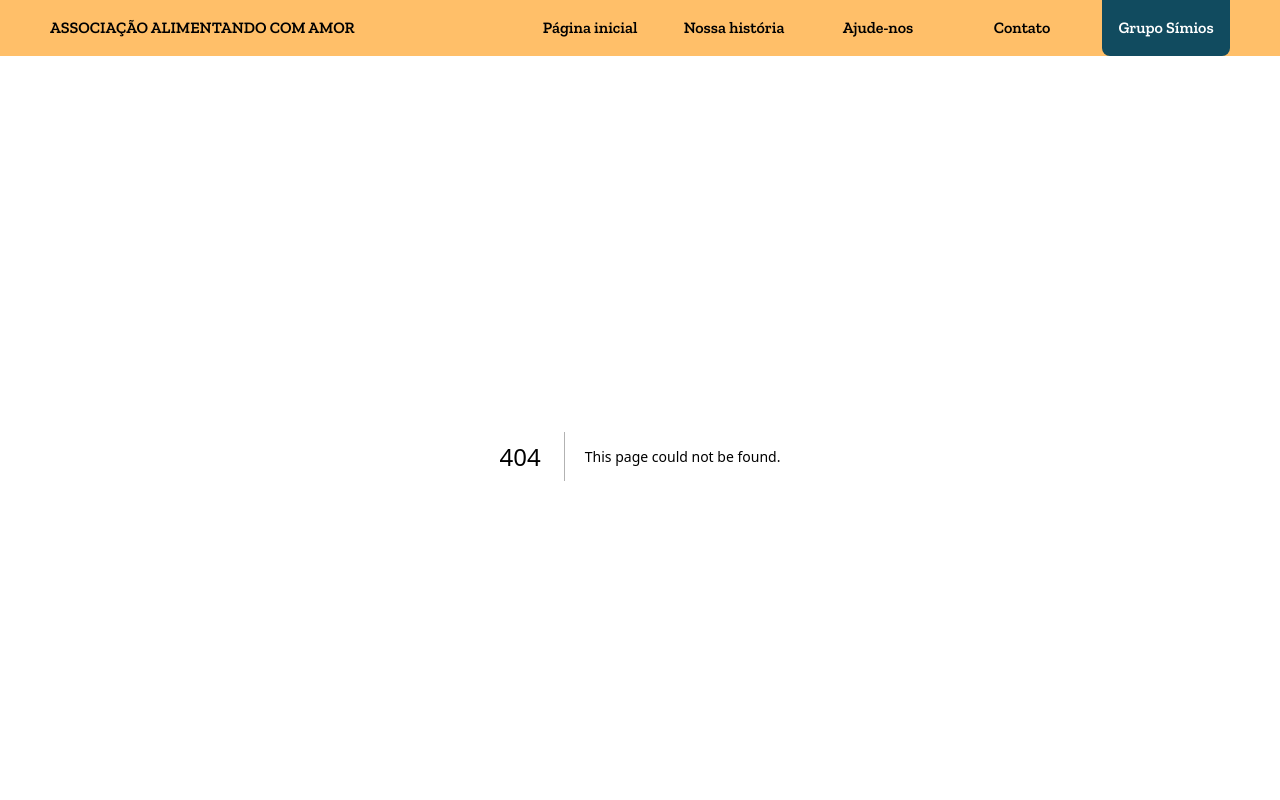
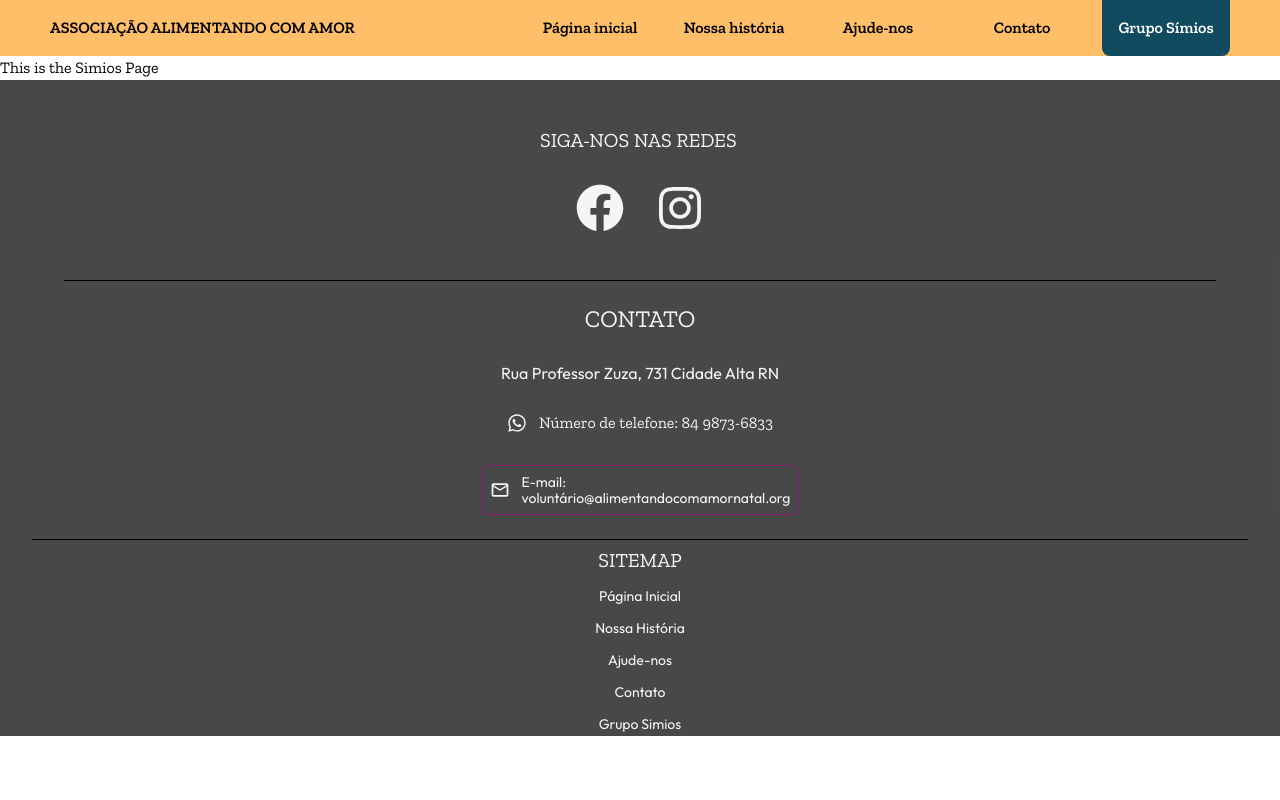
Before and after one commit to Grupo-Simios/Alimentando_Com_Amor, a Next.js app: page /simios in a window 1280 px wide. Before the commit this address had no page. Shown: the top 800 px of the page. Built offline with nearby package versions, Linux system fonts and the light colour scheme.

Commit message:
CREATE: "created the simios component "

```diff
--- /dev/null
+++ b/src/app/simios/page.tsx
@@ -0,0 +1,7 @@
+export default function Simios() {
+  return (
+    <>
+      <span>This is the Simios Page</span>
+    </>
+  );
+}
```
